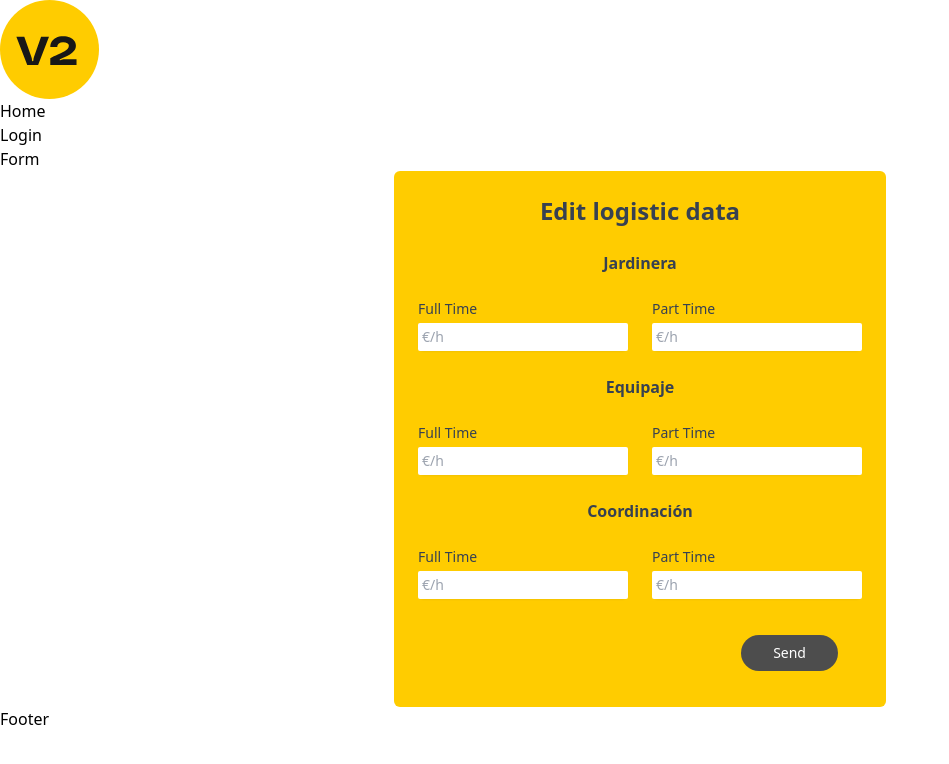
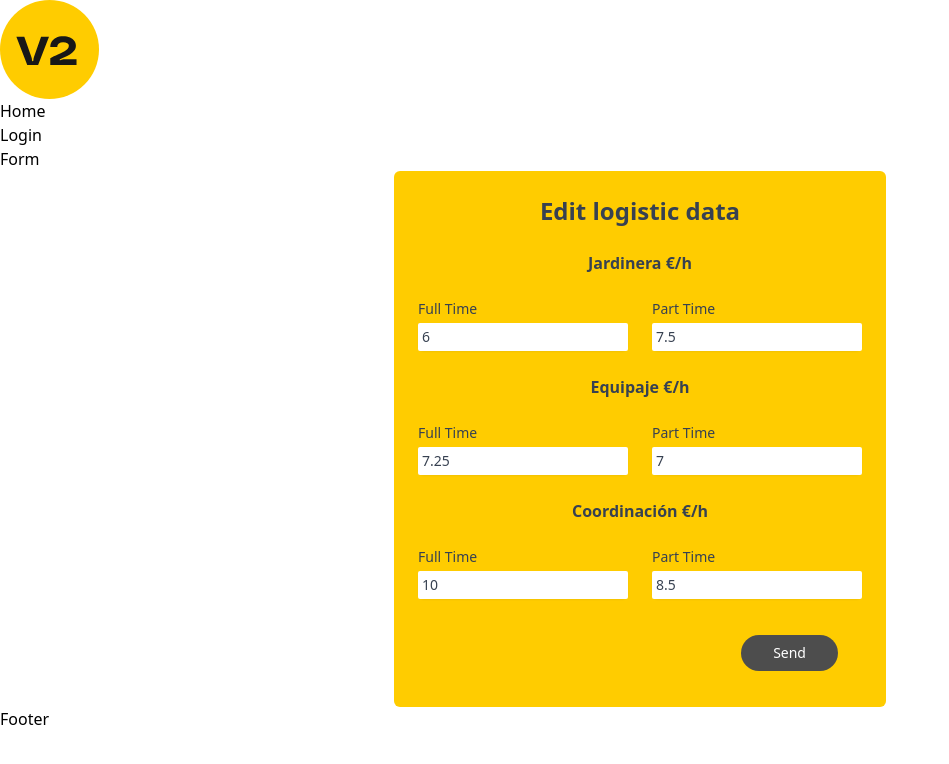
Before and after one commit to marnauortega/hackhathon-vueling-team-2, a React (Vite) app in the folder frontend/: page /formPage in a window 1280 px wide. Shown: the top 764 px of the page, without its empty margins (0-949 px from the left). Built offline with nearby package versions, Linux system fonts and the light colour scheme; data requests are answered from the project's data file.

Commit message:
controlled inputs

```diff
--- a/frontend/src/pages/FormPage.jsx
+++ b/frontend/src/pages/FormPage.jsx
@@ -1,7 +1,21 @@
 import React, { useState } from "react";
 
 export const FormPage = () => {
-  const [data, setdata] = useState({});
+  // Full Time states
+  const [fullTimeJardinera, setFullTimeJardinera] = useState(6);
+  const [fullTimeEquipaje, setFullTimeEquipaje] = useState(7.25);
+  const [fullTimeCoordinacion, setFullTimeCoordinacion] = useState(10);
+
+  // Part Time states
+
+  const [partTimeJardinera, setPartTimeJardinera] = useState(7.5);
+  const [partTimeEquipaje, setpartTimeEquipaje] = useState(7);
+  const [partTimeCoordinacion, setPartTimeCoordinacion] = useState(8.5);
+
+  const handleFormSubmit = (e) => {
+    e.preventDefault();
+  };
+
   return (
     <>
       <div className="flex align-center h-full justify-center px-4 text-[#4d4d4d]">
@@ -11,10 +25,9 @@ export const FormPage = () => {
               <h1 className="flex text-gray-700 justify-center items-center font-semibold text-2xl">
                 Edit logistic data
               </h1>
-
               {/* JARDINERA */}
               <h3 className="flex text-gray-700 justify-center items-center font-semibold">
-                Jardinera
+                Jardinera {`${'€/h'}`}
               </h3>
               <div className="flex gap-6">
                 <div className="">
@@ -27,10 +40,11 @@ export const FormPage = () => {
                   <div className="mt-1 flex rounded-md shadow-sm text-gray-700 ">
                     <input
                       type="number"
+                      step='any'
                       name="fullTimeJardinera"
                       min={0}
-                      // value={data.date}
-                      // onChange={(e) => handleInputChange(e)}
+                      onChange={(e) => setFullTimeJardinera(e.target.value)}
+                      value={fullTimeJardinera}
                       className="block w-full flex-1  sm:text-sm bg-white p-1 rounded-sm text-gray-700"
                       placeholder="€/h"
                     />
@@ -46,10 +60,11 @@ export const FormPage = () => {
                   <div className="mt-1 flex rounded-md shadow-sm text-gray-700 ">
                     <input
                       type="number"
+                      step='any'
                       name="partTimeJardinera"
                       min={0}
-                      // value={data.date}
-                      // onChange={(e) => handleInputChange(e)}
+                      onChange={(e) => setPartTimeJardinera(e.target.value)}
+                      value={partTimeJardinera}
                       className="block w-full flex-1  sm:text-sm bg-white p-1 rounded-sm text-gray-700"
                       placeholder="€/h"
                     />
@@ -59,7 +74,7 @@ export const FormPage = () => {
 
               {/* EQUIPAJE */}
               <h3 className="flex text-gray-700 justify-center items-center font-semibold">
-                Equipaje
+                Equipaje {`${'€/h'}`}
               </h3>
               <div className="flex gap-6">
                 <div className="">
@@ -72,10 +87,11 @@ export const FormPage = () => {
                   <div className="mt-1 flex rounded-md shadow-sm text-gray-700 ">
                     <input
                       type="number"
+                      step='any'
                       name="fullTimeEquipaje"
                       min={0}
-                      // value={data.date}
-                      // onChange={(e) => handleInputChange(e)}
+                      onChange={(e) => setFullTimeEquipaje(e.target.value)}
+                      value={fullTimeEquipaje}
                       className="block w-full flex-1  sm:text-sm bg-white p-1 rounded-sm text-gray-700"
                       placeholder="€/h"
                     />
@@ -91,10 +107,11 @@ export const FormPage = () => {
                   <div className="mt-1 flex rounded-md shadow-sm text-gray-700 ">
                     <input
                       type="number"
+                      step='any'
                       name="partTimeEquipaje"
                       min={0}
-                      // value={data.date}
-                      // onChange={(e) => handleInputChange(e)}
+                      onChange={(e) => setpartTimeEquipaje(e.target.value)}
+                      value={partTimeEquipaje}
                       className="block w-full flex-1  sm:text-sm bg-white p-1 rounded-sm text-gray-700"
                       placeholder="€/h"
                     />
@@ -103,7 +120,7 @@ export const FormPage = () => {
               </div>
               {/* Coordinacion */}
               <h3 className="flex text-gray-700 justify-center items-center font-semibold">
-                Coordinación
+                Coordinación {`${'€/h'}`}
               </h3>
               <div className="flex gap-6">
                 <div className="">
@@ -116,10 +133,11 @@ export const FormPage = () => {
                   <div className="mt-1 flex rounded-md shadow-sm text-gray-700 ">
                     <input
                       type="number"
+                      step='any'
                       name="fullTimeCoordinacion"
                       min={0}
-                      // value={data.date}
-                      // onChange={(e) => handleInputChange(e)}
+                      onChange={(e) => setFullTimeCoordinacion(e.target.value)}
+                      value={fullTimeCoordinacion}
                       className="block w-full flex-1  sm:text-sm bg-white p-1 rounded-sm text-gray-700"
                       placeholder="€/h"
                     />
@@ -135,10 +153,11 @@ export const FormPage = () => {
                   <div className="mt-1 flex rounded-md shadow-sm text-gray-700 ">
                     <input
                       type="number"
+                      step='any'
                       name="partTimeCoordinacion"
                       min={0}
-                      // value={data.date}
-                      // onChange={(e) => handleInputChange(e)}
+                      onChange={(e) => setPartTimeCoordinacion(e)}
+                      value={partTimeCoordinacion}
                       className="block w-full flex-1  sm:text-sm bg-white p-1 rounded-sm text-gray-700"
                       placeholder="€/h"
                     />
@@ -149,7 +168,7 @@ export const FormPage = () => {
               {/* button */}
               <div className="px-4 py-3 text-right sm:px-6">
                 <button
-                  type="submit"
+                  onClick={(e) => handleFormSubmit}
                   className="inline-flex justify-center items-center text-sm font-medium   hover:bg-slate-600 rounded-full bg-[#4d4d4d] text-white px-8 py-2"
                 >
                   Send
```
